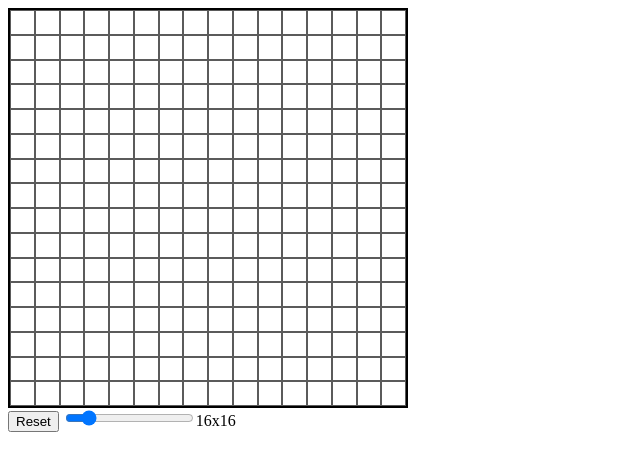
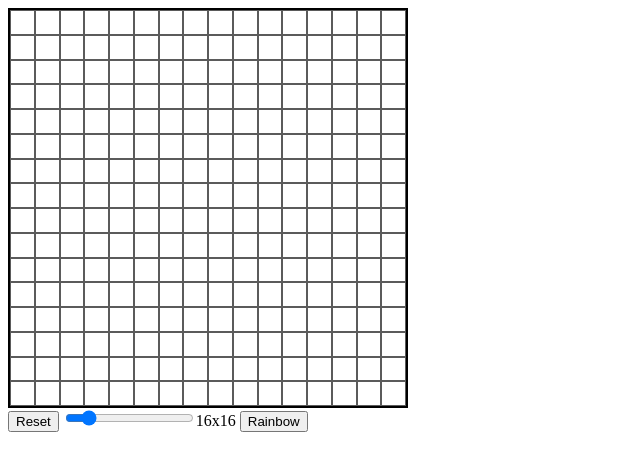
Before and after one commit to pslmr/etch-a-sketch, a plain HTML site: page index.html in a window 1280 px wide. Shown: the whole page, without its empty margins (0-640 px from the left). Drawn offline with Linux system fonts and the light colour scheme.

Commit message:
Add rainbow button in index.html

```diff
--- a/index.html
+++ b/index.html
@@ -12,5 +12,6 @@
 		<div class="canvas"></div>
 		<button class="btn new-btn">Reset</button>
 		<input type="range" min="2" max="100" value="16" id="slider" /><span class="slider-value">16x16</span>
+		<button class="btn rbw-btn">Rainbow</button>
 	</body>
 </html>
```
